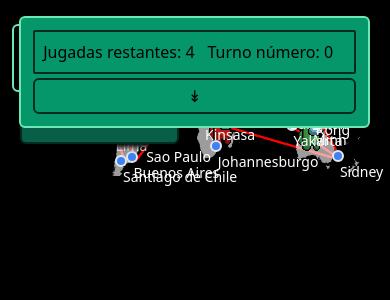
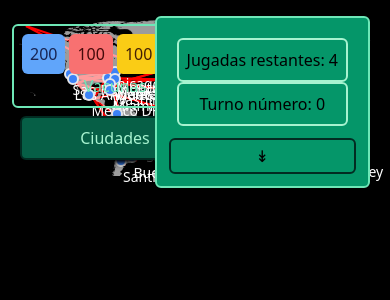
Before and after one commit to LucasWalica/Pandemic, an Angular app in the folder Pandemic18/: page /newGame in a window 390 px wide. Shown: the top 300 px of the page. Built offline with nearby package versions, Linux system fonts and the light colour scheme; sample sign-in values are in the browser's storage.

Commit message:
mejorado responsive para todos los dispositivos

```diff
--- a/Pandemic18/src/app/components/partida/partida.component.html
+++ b/Pandemic18/src/app/components/partida/partida.component.html
@@ -7,19 +7,19 @@
 
         <!--div de datos de la ciudad-->
         <div class="z-20  p-2 absolute left-1">
-            <div class=" rounded-md p-2 border-emerald-300 border-2">
+            <div class=" rounded-md p-2 border-emerald-300 border-2 text-center">
 
                 <div class="grid grid-cols-4 rounded-md text-center gap-1">
-                    <div class="bg-blue-400 text-blue-950 border-blue-950 rounded-md text-md">
-                        &nbsp;  {{getEnfermedadByName('azul')?.turnosParaCurar}}
+                    <div class="bg-blue-400 text-blue-950 border-blue-950 rounded-md text-md p-2">
+                        {{getEnfermedadByName('azul')?.turnosParaCurar}}
                     </div>
-                    <div class="bg-red-400 text-red-950 border-red-950 rounded-md text-md">
-                        &nbsp;  {{getEnfermedadByName('roja')?.turnosParaCurar}}
+                    <div class="bg-red-400 text-red-950 border-red-950 rounded-md text-md p-2">
+                        {{getEnfermedadByName('roja')?.turnosParaCurar}}
                     </div>
-                    <div class="bg-yellow-400 text-yellow-950 border-yellow-950 rounded-md text-md">
+                    <div class="bg-yellow-400 text-yellow-950 border-yellow-950 rounded-md text-md p-2">
                         {{getEnfermedadByName('amarilla')?.turnosParaCurar}}
                     </div>
-                    <div class="bg-green-400 text-green-950 border-green-950 rounded-md text-md">
+                    <div class="bg-green-400 text-green-950 border-green-950 rounded-md text-md p-2">
                         {{getEnfermedadByName('verde')?.turnosParaCurar}}
                     </div>
                 </div>
@@ -31,43 +31,6 @@
                     Ciudades
                 </button>
             </div>
-            <!--Ciudad Seleccionada-->
-            @if (ciudadSeleccionada.nombre) {
-                <div class="p-1 border-2 rounded-md border-emerald-300 bg-emerald-600">
-                    <div class="flex flex-row justify-around">
-                        <h1 class="text-center text-xl">{{ciudadSeleccionada.nombre}}</h1>
-                        <div (click)="removeSelectedCity()" class="border-2 border-red-950 rouded-md pl-4 pr-4 p-2 rounded-md m-2 bg-red-800 text-red-200 shadow-md shadow-black
-                        hover:pl-6 hover:pr-6 duration-150">
-                            X
-                        </div>
-                    </div>
-
-                    <div class="grid grid-cols-2 text-center">
-                        <div class="border-2 border-yellow-500 bg-yellow-700 text-yellow-200 rounded-md p-1 text-sm">
-                            Chinosis: {{ciudadSeleccionada.eAmarillo}}
-                        </div>
-                        <div class="border-2 border-green-500 bg-green-700 text-green-200 rounded-md p-1 text-sm">
-                            Veganitis: {{ciudadSeleccionada.eVerde}}
-                        </div>
-                        <div class="border-2 border-red-500 bg-red-700 text-red-200 rounded-md p-1 text-sm">
-                            Gastroindio: {{ciudadSeleccionada.eRojo}}
-                        </div>
-                        <div class="border-2 border-blue-500 bg-blue-700 text-blue-200 rounded-md p-1 text-sm">
-                            Polinoma: {{ciudadSeleccionada.eAzul}}
-                        </div>
-                    </div>
-                    <div>
-                        <h1 class="text-center">Ciudades colindantes:</h1>
-                        <div class="grid grid-cols-2 gap-1 justify-center text-center">
-                            @for (ciudad of ciudadSeleccionada.listCiudadesColindandes; track ciudad) {
-                                <div class="border-2 rounded-md ">
-                                    {{ciudad}}
-                                </div>
-                            }
-                        </div>
-                    </div>
-                </div>
-            }
         </div>
 
 
@@ -143,22 +106,27 @@
 
 
         <!--datos partida-->
-        <div class="z-20 border-2 rounded-md border-emerald-300 bg-emerald-600 p-2 absolute right-5">
+        <div class="z-20 border-2 sm:text-sm md:text-base rounded-md border-emerald-300 bg-emerald-600 p-2 absolute right-5">
             <!--Actualizaciones del turno y mas data-->
-            <div class="grid grid-cols-2 text-center border-2 border-emerald-950 rounded-sm m-1 p-2">
-                <div>
+            <div class="grid grid-cols-1 xl:grid-cols-2 text-center m-1 p-2">
+                <div class="border-2 border-emerald-200 p-2 rounded-md">
                     Jugadas restantes: {{partida.jugadas}}
                 </div>
-                <div>
+                <div class="border-2 border-emerald-200 p-2 rounded-md">
                     Turno número: {{partida.counterTurnos}}
                 </div>
             </div>
-            <div class="grid text-center border-2 border-emerald-950 rounded-md m-1 p-1" (click)="desplegarOpciones()">↡</div>
+            <div class="grid text-center border-2 border-emerald-950 rounded-md m-1 p-1 hover:bg-emerald-400 hover:text-emerald-950 duration-75"
+                (click)="desplegarOpciones()">
+                ↡
+            </div>
             <!--datos personajes-->
 
+
+            <!-- acceso a acciones con personajes y acciones de partida-->
             <div *ngIf="opcionesDesp==true">
                 <div class="text-center border-2 border-emerald-700 rounded-md">
-                    <div class="grid md:grid-cols-4 xl:grid-cols-2">
+                    <div class="grid grid-cols-4 xl:grid-cols-2">
                         @for (personaje of listPersonajes; track personaje) {
                                     <div class="flex flex-col">
                                         <div class="flex flex-row justify-center">
@@ -194,6 +162,44 @@
                 </div>
             </div>
         </div>
+
+        <!--Ciudad Seleccionada se-->
+        @if (ciudadSeleccionada.nombre) {
+            <div class="p-1 z-50 border-2 rounded-md border-emerald-300 bg-emerald-600 absolute">
+                <div class="flex flex-row justify-around">
+                    <h1 class="text-center text-xl">{{ciudadSeleccionada.nombre}}</h1>
+                    <div (click)="removeSelectedCity()" class="border-2 border-red-950 rouded-md pl-4 pr-4 p-2 rounded-md m-2 bg-red-800 text-red-200 shadow-md shadow-black
+                    hover:pl-6 hover:pr-6 duration-150">
+                        X
+                    </div>
+                </div>
+
+                <div class="grid grid-cols-2 text-center">
+                    <div class="border-2 border-yellow-500 bg-yellow-700 text-yellow-200 rounded-md p-1 text-sm">
+                        Chinosis: {{ciudadSeleccionada.eAmarillo}}
+                    </div>
+                    <div class="border-2 border-green-500 bg-green-700 text-green-200 rounded-md p-1 text-sm">
+                        Veganitis: {{ciudadSeleccionada.eVerde}}
+                    </div>
+                    <div class="border-2 border-red-500 bg-red-700 text-red-200 rounded-md p-1 text-sm">
+                        Gastroindio: {{ciudadSeleccionada.eRojo}}
+                    </div>
+                    <div class="border-2 border-blue-500 bg-blue-700 text-blue-200 rounded-md p-1 text-sm">
+                        Polinoma: {{ciudadSeleccionada.eAzul}}
+                    </div>
+                </div>
+                <div>
+                    <h1 class="text-center">Ciudades colindantes:</h1>
+                    <div class="grid grid-cols-2 gap-1 justify-center text-center">
+                        @for (ciudad of ciudadSeleccionada.listCiudadesColindandes; track ciudad) {
+                            <div class="border-2 rounded-md ">
+                                {{ciudad}}
+                            </div>
+                        }
+                    </div>
+                </div>
+            </div>
+        }
     </div>
 
 
@@ -255,7 +261,7 @@
 
     <!--Acciones con personajes -->
     @if (this.showCharacterActionUI) {
-        <div class="flex flex-col items-center absolute z-20 top-10 w-1/2 h-96 ml-10 mr-10 bg-emerald-100 border-2 border-emerald-950 rounded-md">
+        <div class="flex flex-col sm:text-sm md:text-sm items-center absolute z-20 p-1 bg-emerald-100 border-2 border-emerald-950 rounded-md">
             <h1 class="text-2xl">{{personajeSeleccionado.name}}</h1>
             <div [ngClass]="{
                 'especialista':personajeSeleccionado.name === 'Especialista en Cuarentenas',
@@ -267,7 +273,7 @@
                 <h1 class="m-2">
                     {{personajeSeleccionado.specialSkill}}
                     <br><br>
-                    Actualmente está anulando la expansión de las enfermedades en {{this.ciudadPersonajeSeleccionado.nombre}} y sus colindantes
+                    Anula la expansión de las enfermedades en {{this.ciudadPersonajeSeleccionado.nombre}} y sus colindantes
                 </h1>
             }
             @else if (personajeSeleccionado.id===2) {
--- a/Pandemic18/src/app/components/partida/partida.component.ts
+++ b/Pandemic18/src/app/components/partida/partida.component.ts
@@ -89,6 +89,7 @@ export class PartidaComponent implements AfterViewInit, OnInit {
         this.enfermedadDioPuntosPor0.filter(enfNombre => enfNombre!==enf.name);
       }
     }
+    this.opcionesDesp = false;
   }
 
 
@@ -138,6 +139,7 @@ export class PartidaComponent implements AfterViewInit, OnInit {
     this.personajeSeleccionado = char;
     this.ciudadPersonajeSeleccionado = c;
     this.showCharacterActionUI=true;
+    this.opcionesDesp = false;
   }
   // cerrar ui
   closeUI(){
```
